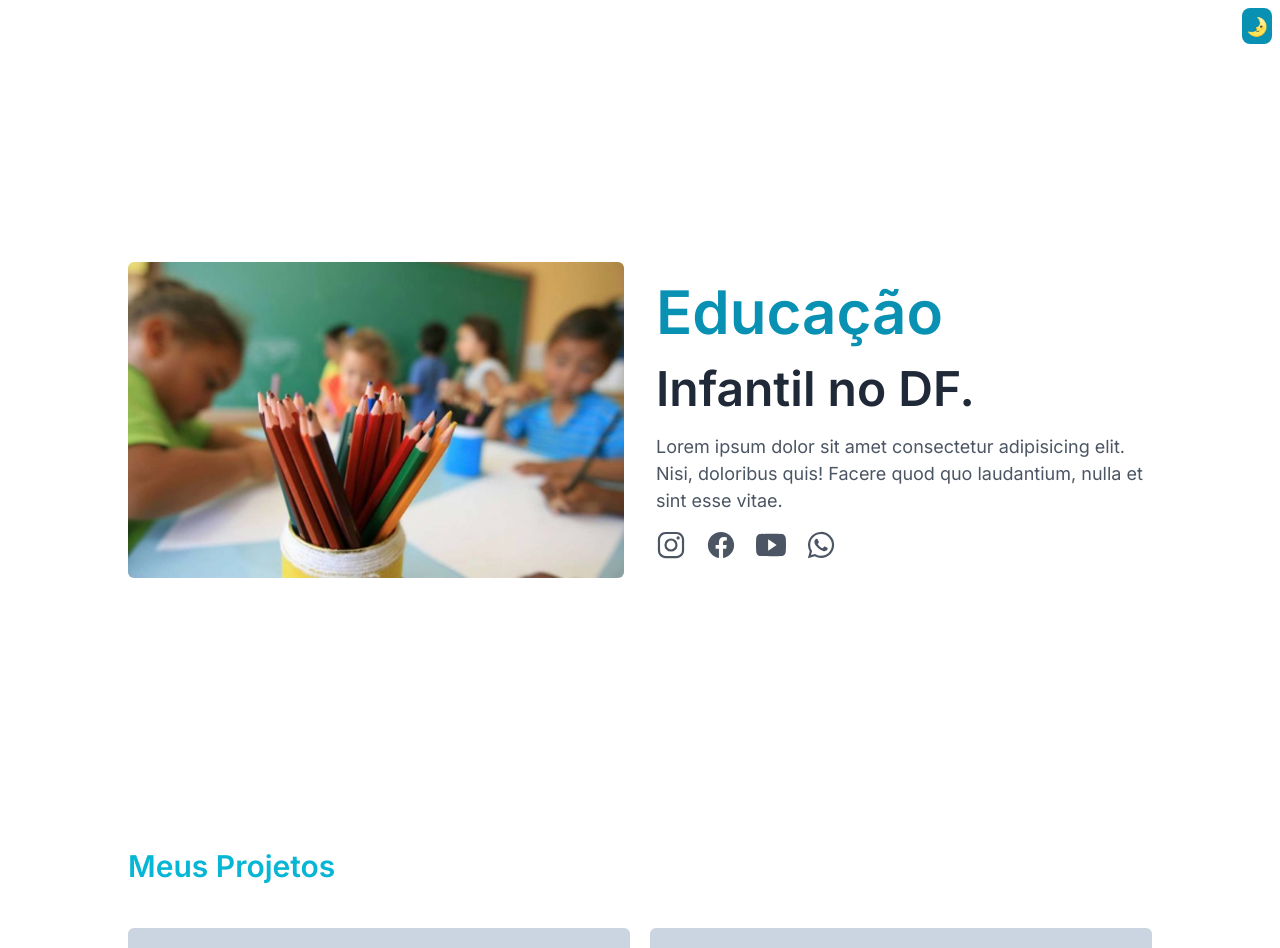
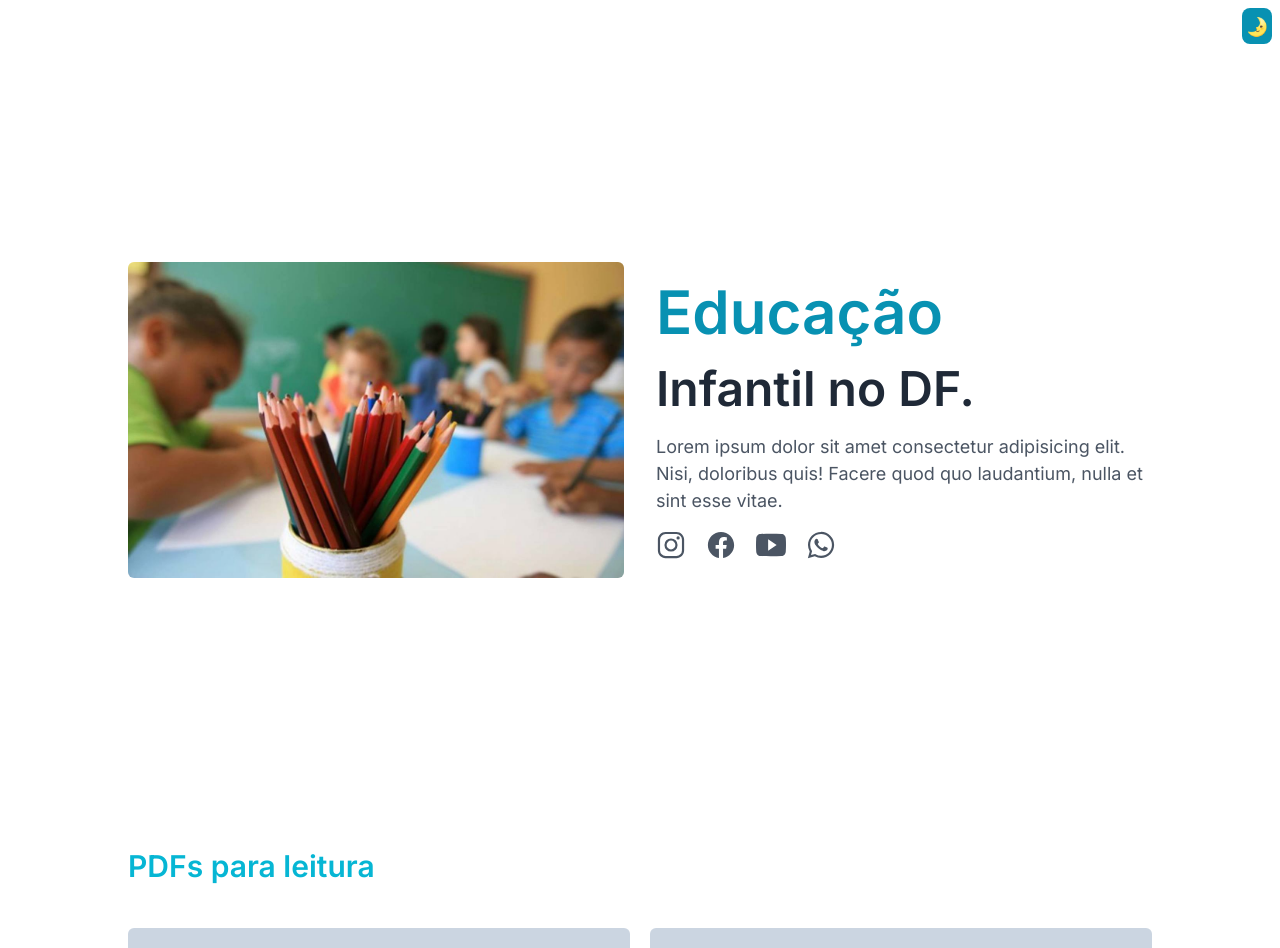
Before and after one commit to RafaeltiMoreira/educacao-infantil, a React (Vite) app: page / in a window 1280 px wide. Shown: the top 948 px of the page. Built offline with nearby package versions, Linux system fonts and the light colour scheme.

Commit message:
:zap: Preview

```diff
--- a/src/components/Services.jsx
+++ b/src/components/Services.jsx
@@ -6,7 +6,7 @@ import ServicesItens from './ServicesItens'
 export default function Services() {
   return (
     <div className='py-12 mb-40'>
-      <Titles>Meus Projetos</Titles>
+      <Titles>PDFs para leitura</Titles>
       <div className='grid grid-cols-1 md:grid-cols-2 lg:grid-cols-2 gap-5 py-6'>
         {services.map(service => (
           <ServicesItens
```
Also changed, not shown: src/assets/preview.png (added), 1 other file (tests, documents, lock files or other folders).
